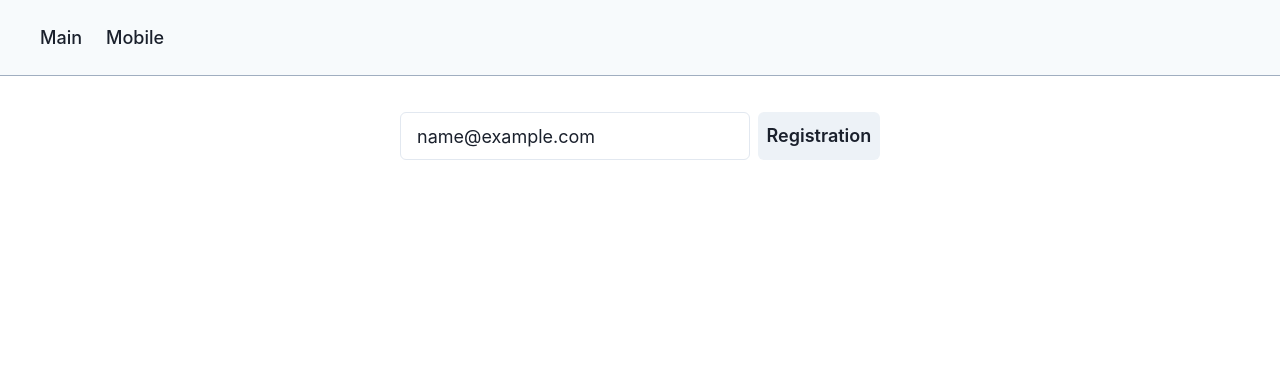
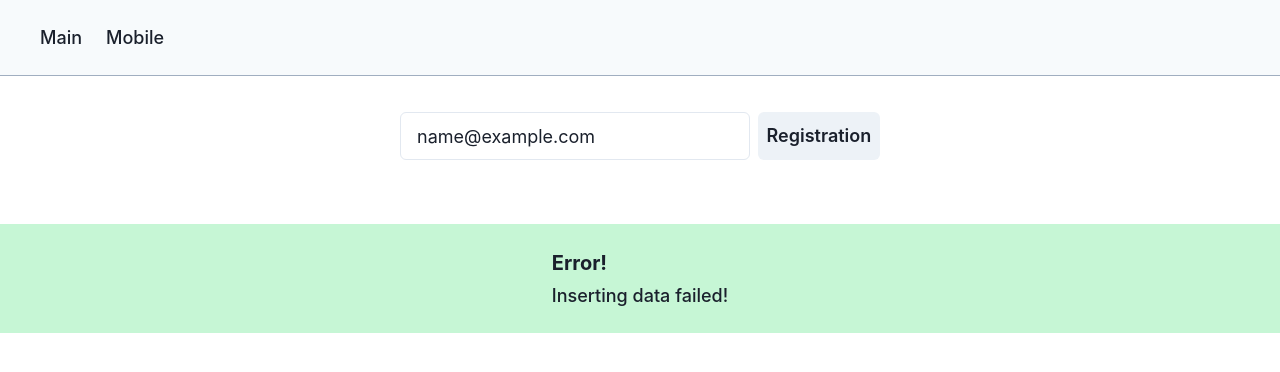
Before and after one commit to serhiipopov/payment-stripe, a Next.js app: page / in a window 1280 px wide. Both pictures are taken after typing "name@example.com" into the empty fields and a click on the button "Registration". Shown: the top 372 px of the page. Built offline with nearby package versions, Linux system fonts and the light colour scheme; no server answers; the database is empty.

Commit message:
added notification

```diff
--- a/pages/_app.js
+++ b/pages/_app.js
@@ -1,12 +1,15 @@
 import { ChakraProvider } from '@chakra-ui/react';
 import BaseLayout from '../src/components/base-layout/base-layout';
+import { NotificationContextProvider } from '../store/notification-context';
 
 export default function App({ Component, pageProps }) {
   return (
     <ChakraProvider>
-      <BaseLayout>
-        <Component {...pageProps} />
-      </BaseLayout>
+      <NotificationContextProvider>
+        <BaseLayout>
+          <Component {...pageProps} />
+        </BaseLayout>
+      </NotificationContextProvider>
     </ChakraProvider>
   )
 }
--- a/src/components/base-layout/base-layout.js
+++ b/src/components/base-layout/base-layout.js
@@ -1,7 +1,13 @@
+import { useContext } from 'react';
 import { Container } from '@chakra-ui/react';
 import Navbar from '../navbar/navbar';
+import Notification from '../ui/notification/notification';
+import NotificationContext from '../../../store/notification-context';
 
 const BaseLayout = ({ children }) => {
+  const notificationCtx = useContext(NotificationContext)
+  const activeNotification = notificationCtx.notification
+
   return (
     <>
       <Container
@@ -22,6 +28,14 @@ const BaseLayout = ({ children }) => {
       >
         {children}
       </Container>
+
+      {activeNotification &&
+        <Notification
+          title={activeNotification.title}
+          message={activeNotification.message}
+          status={activeNotification.status}
+        />
+      }
     </>
   );
 };
--- a/src/components/comments/comments.js
+++ b/src/components/comments/comments.js
@@ -1,7 +1,7 @@
 import { useEffect, useState } from 'react';
 import { method } from '../../constants';
 import { Box, Stack } from '@chakra-ui/react';
-import Button from '../ui/button';
+import Button from '../ui/button/button';
 import CommentList from '../comment-list/comment-list';
 import NewComment from '../new-comment/new-comment';
 
--- a/src/components/new-comment/new-comment.js
+++ b/src/components/new-comment/new-comment.js
@@ -1,6 +1,6 @@
 import { Grid, Input, Stack, Textarea } from '@chakra-ui/react';
 import { useState } from 'react';
-import Button from '../ui/button';
+import Button from '../ui/button/button';
 
 const NewComment = ({ onAddComment }) => {
   const [setIsInvalid] = useState(false)
--- a/src/components/newsletter-registration/newsletter-registartion.js
+++ b/src/components/newsletter-registration/newsletter-registartion.js
@@ -1,15 +1,23 @@
+import { useRef, useContext } from 'react';
 import { Box, Center, Input, Stack } from '@chakra-ui/react';
-import Button from '../ui/button';
+import Button from '../ui/button/button';
+import NotificationContext from '../../../store/notification-context';
 import { method } from '../../constants';
-import { useRef } from 'react';
 
 const NewsletterRegistration = () => {
   const emailInputRef = useRef();
+  const notificationCtx = useContext(NotificationContext);
 
   const registrationHandler = (e) => {
     e.preventDefault()
 
     const enteredEmail = emailInputRef.current?.value;
+
+    notificationCtx.showNotification({
+      title: 'Signing up...',
+      message: 'Registering for newsletter',
+      status: 'pending',
+    })
 
     fetch('/api/newsletter', {
       method: method.POST,
@@ -18,8 +26,29 @@ const NewsletterRegistration = () => {
         'Content-Type': 'application/json',
       }
     })
-      .then((response) => response.json())
-      .then((data) => console.log(data))
+      .then((response) => {
+        if (response.ok) {
+          return response.json()
+        }
+
+        return response.json().then(data => {
+          throw new Error(data.message || 'Something went wrong!')
+        })
+      })
+      .then((data) => {
+        notificationCtx.showNotification({
+          title: 'Success',
+          message: 'Successfully registered for newsletter',
+          status: 'success',
+        })
+      })
+      .catch((error) => {
+        notificationCtx.showNotification({
+          title: 'Error!',
+          message: error.message || 'Something went wrong!',
+          status: 'error',
+        })
+      })
   }
 
   return (
--- /dev/null
+++ b/src/components/ui/notification/notification.js
@@ -0,0 +1,20 @@
+import { Box, Center, Stack, Text } from '@chakra-ui/react';
+import { useContext } from 'react';
+import NotificationContext from '../../../../store/notification-context';
+
+const Notification = ({ title, message }) => {
+  const notificationCtx = useContext(NotificationContext);
+
+  return (
+    <Box onClick={notificationCtx.hideNotification}>
+      <Center w='full'bg='green.100' py='6'>
+        <Stack spacing='1'>
+          <Text fontSize='xl' fontWeight='bold'>{title}</Text>
+          <Text fontSize='lg' fontWeight='medium'>{message}</Text>
+        </Stack>
+      </Center>
+    </Box>
+  );
+};
+
+export default Notification;
--- /dev/null
+++ b/store/notification-context.js
@@ -0,0 +1,48 @@
+import {createContext, useEffect, useState} from 'react';
+
+const NotificationContext = createContext({
+  notification: null,
+  showNotification: (notificationData) => {},
+  hideNotification: () => {},
+})
+
+export function NotificationContextProvider({ children }) {
+  const [activeNotification, setActiveNotification] = useState()
+
+  useEffect(() => {
+    if (activeNotification &&
+      (activeNotification?.status === 'success' ||
+        activeNotification?.status === 'error')
+    ) {
+      const timer = setTimeout(() => {
+        setActiveNotification(null)
+      }, 3000)
+
+      return () => {
+        clearTimeout(timer)
+      }
+    }
+  },[activeNotification])
+
+  const showNotificationHandler = (notificationData) => {
+    setActiveNotification(notificationData)
+  }
+
+  const hideNotificationHandler = (notificationData) => {
+    setActiveNotification(notificationData)
+  }
+
+  const context = {
+    notification: activeNotification,
+    showNotification: showNotificationHandler,
+    hideNotification: hideNotificationHandler
+  }
+
+  return (
+    <NotificationContext.Provider value={context}>
+      {children}
+    </NotificationContext.Provider>
+  )
+}
+
+export default NotificationContext;
```
Also changed, not shown: src/components/ui/button/button.js (renamed from src/components/ui/button.js).
